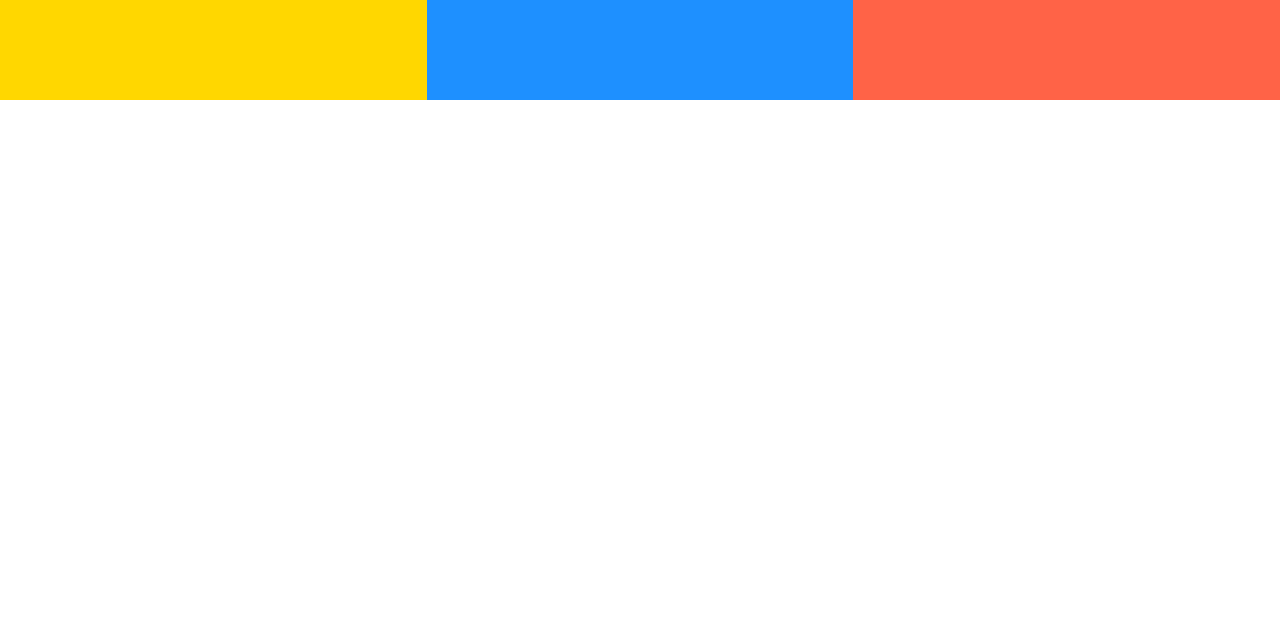
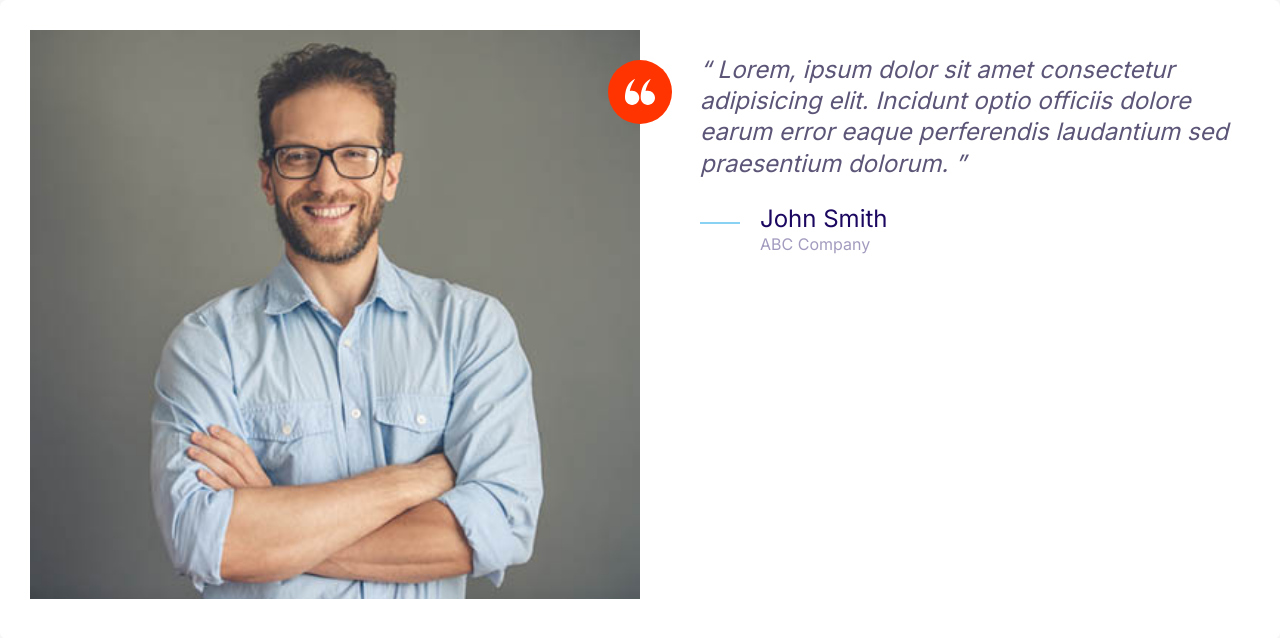
Before and after one commit to victor-7-7/moshify, a plain HTML site: page index.html in a window 1280 px wide. Drawn offline with nearby package versions, Linux system fonts and the light colour scheme.

Commit message:
Build the testimonials component.

```diff
--- a/css/styles.css
+++ b/css/styles.css
@@ -171,8 +171,17 @@ a {
   height: 40px;
 }
 
+.icon--small {
+  width: 30px;
+  height: 30px;
+}
+
 .icon--primary {
   fill: var(--color-primary);
+}
+
+.icon--white {
+  fill: #fff;
 }
 
 /* Один дефис потому-что это целиком новый класс. Если бы это была
@@ -185,6 +194,10 @@ a {
   display: inline-flex;
   justify-content: center;
   align-items: center;
+}
+
+.icon-container--accent {
+  background: var(--color-accent);
 }
 
 /* =================== Buttons ==================== */
@@ -469,3 +482,42 @@ a {
     grid-template-columns: repeat(3, 1fr);
   }
 }
+
+/* =================== Testimonials =================== */
+
+.testimonial {
+  padding: 3rem;
+}
+
+.testimonial__image {
+  position: relative;
+  margin: 0 3rem;
+}
+
+/* Selects img-elements that are direct children of .testimonial__image
+elements. > - child combinator */
+.testimonial__image > img {
+  width: 100%;
+}
+
+.testimonial__image > .icon-container {
+  position: absolute;
+  top: 3rem;
+  right: -32px;
+}
+
+@media screen and (min-width: 768px) {
+  .testimonial__image {
+    margin: 0;
+  }
+
+  .testimonial .quote,
+  .testimonial .quote__author {
+    font-size: 2.4rem;
+  }
+
+  .testimonial .quote {
+    margin-left: 6rem;
+    margin-right: 0;
+  }
+}
--- a/index.html
+++ b/index.html
@@ -12,10 +12,37 @@
   <link rel="stylesheet" href="css/styles.css">
 </head>
 <body>
-  <div class="grid grid--1x3">
-    <div style="height: 100px; background: gold"></div>
-    <div style="height: 100px; background: dodgerblue"></div>
-    <div style="height: 100px; background: tomato"></div>
+  <div class="card testimonial">
+    <div class="grid grid--1x2">
+      <div class="testimonial__image">
+        <img src="images/testimonial.jpg" alt="A happy, smiling customer" />
+        <span class="icon-container icon-container--accent">
+          <svg class="icon icon--white icon--small">
+            <use xlink:href="images/sprite.svg#quotes"></use>
+          </svg>
+        </span>
+      </div>
+      <blockquote class="quote">
+        <p class="quote__text">
+          Lorem, ipsum dolor sit amet consectetur adipisicing elit. Incidunt optio
+          officiis dolore earum error eaque perferendis laudantium sed praesentium
+          dolorum.
+        </p>
+        <footer>
+          <div class="media">
+            <div class="media__image">
+              <svg class="icon icon--primary quote__line">
+                <use xlink:href="images/sprite.svg#line"></use>
+              </svg>
+            </div>
+            <div class="media__body">
+              <h3 class="media__title quote__author">John Smith</h3>
+              <p class="quote__organization">ABC Company</p>
+            </div>
+          </div>
+        </footer>
+      </blockquote>
+    </div>
   </div>
 </body>
 </html>
```
Also changed, not shown: components/testimonials.html (added, +33 -0 lines), images/testimonial.jpg (added).
